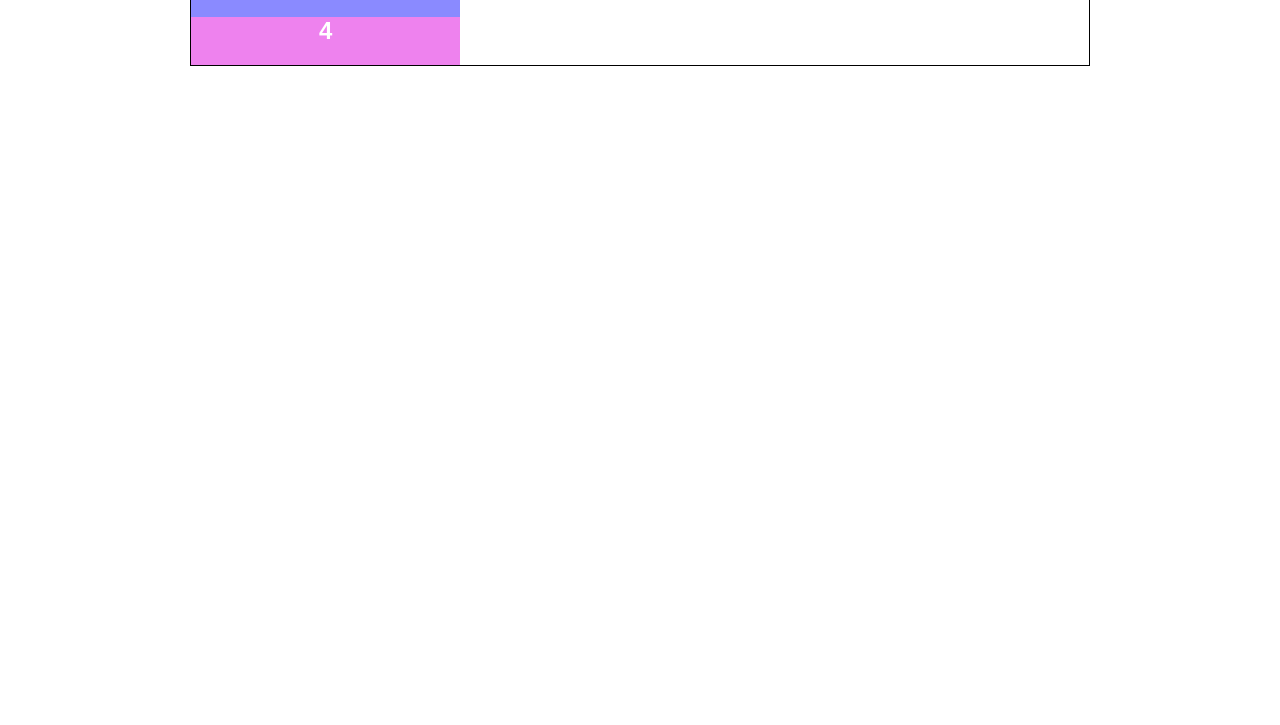
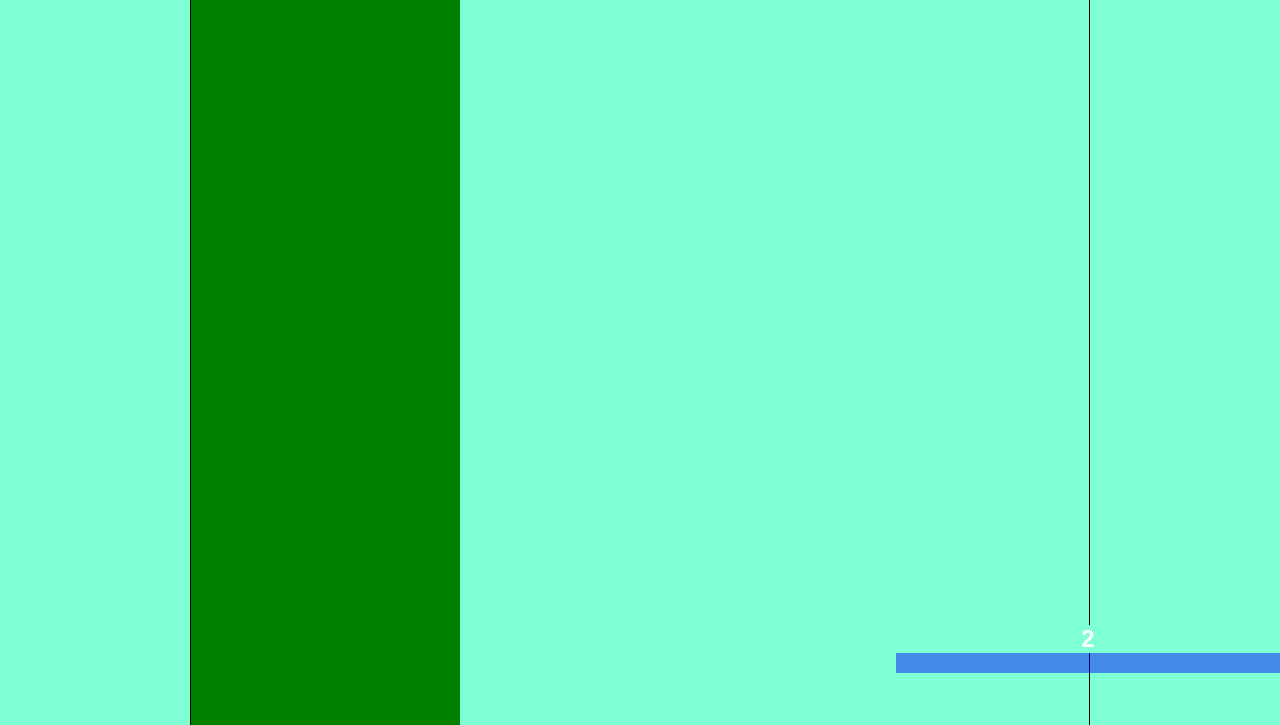
Before and after one commit to DaguraBCN/UF1841_HTM-CSS_2, a plain HTML site: page index.html in a window 1280 px wide. Shown: the part 127-852 px from the top of the page. Before the commit the page ends 800 px from the top, so only its background shows below. Drawn offline with Linux system fonts and the light colour scheme.

Commit message:
cambios profe

```diff
--- a/css/styles.css
+++ b/css/styles.css
@@ -3,6 +3,7 @@
     padding: 0;
     box-sizing: border-box;
     font-family: Arial, Helvetica, sans-serif;
+    background-color: aquamarine;
 }
 
 
@@ -31,16 +32,20 @@ h1 {
     /*border: 4px dotted black; /*se hace mejor de esta manera, todo en una línea*/
     /*border-top: 8px solid blue;
     padding: 20px; */
-    position: sticky;
+    /* position: sticky;
     top: 0;
+    right: 0; */
+    position: fixed;
+    bottom: 0;
     right: 0;
   }
 
   #verde {
     background-color: green;
-    position: absolute;
+    /* position: absolute;
     top: 2rem;
-    right: 0;
+    right: 0; */
+    height: 800px;
   }
 
   .div-props {
@@ -50,6 +55,7 @@ h1 {
     width: 30%;
     background-color: violet;
     margin: 0;
+    position: relavive;
   }
 
   .span-h1{
@@ -68,6 +74,6 @@ h1 {
     border: 1px solid black;
   }
 
-  /*#div3{
-
-  }/*
+  #div3 {
+    height: 800px;
+  }
--- a/index.html
+++ b/index.html
@@ -18,5 +18,7 @@
         <div class="div-props"><h2>4</h2></div>
     </div>
 
+    <div id="div3"></div>
+
 </body>
 </html>
```
